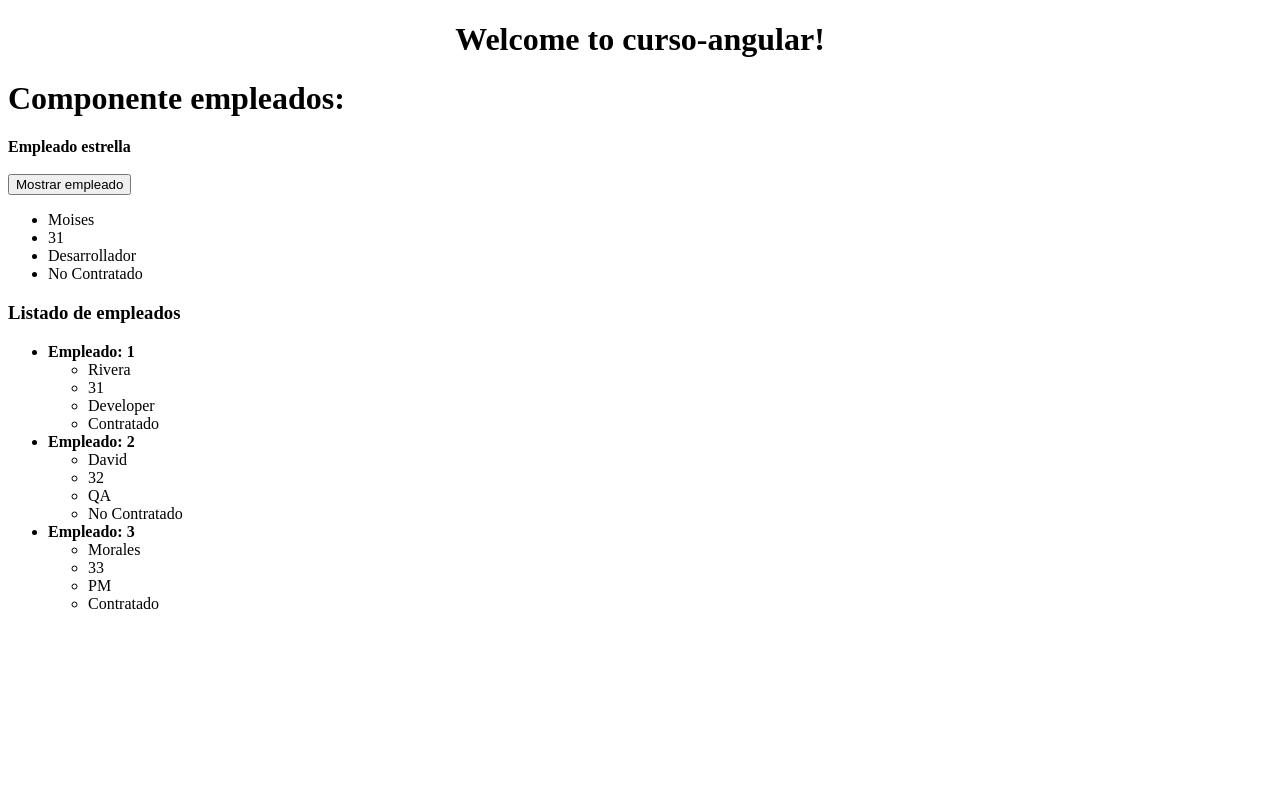
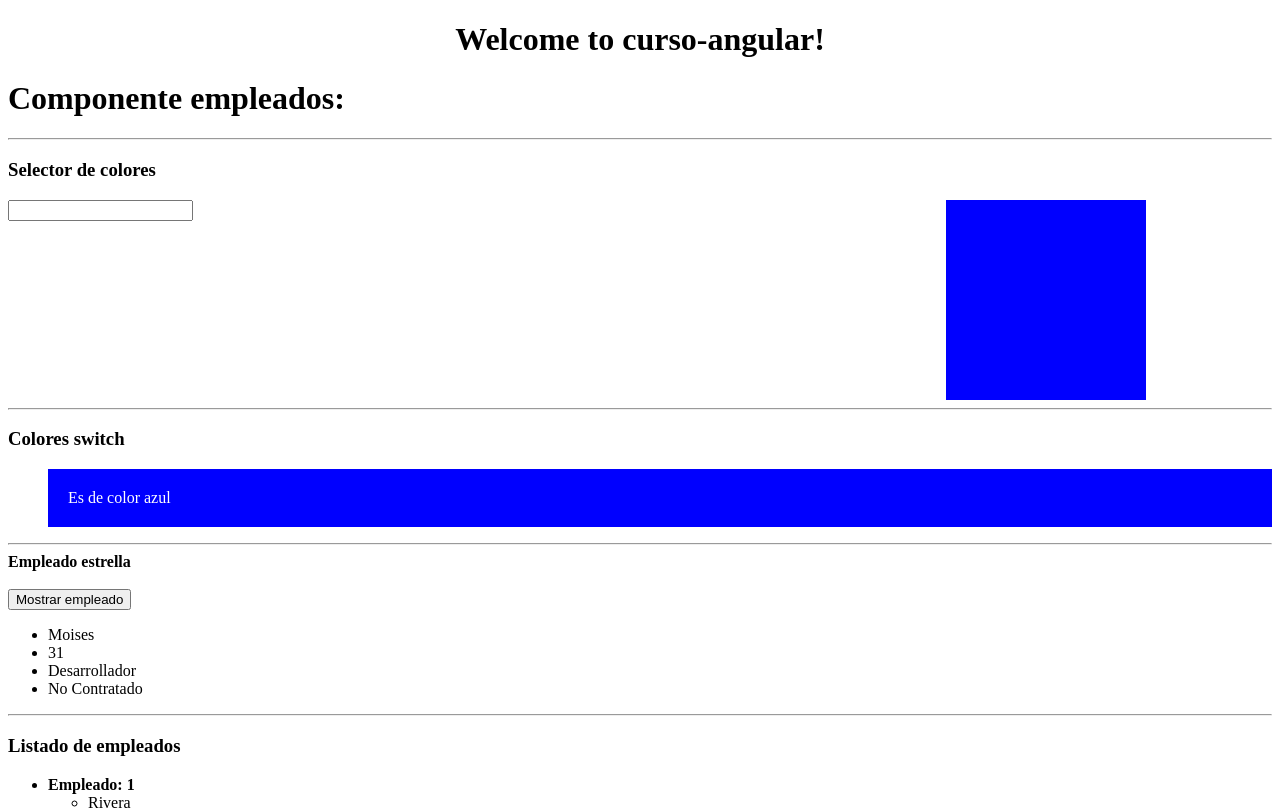
Before and after one commit to MDavidMR/curso-angular, an Angular app: page / in a window 1280 px wide. Shown: the top 810 px of the page. Built offline with nearby package versions, Linux system fonts and the light colour scheme.

Commit message:
27. Two way to data-binding

```diff
--- a/src/app/app.module.ts
+++ b/src/app/app.module.ts
@@ -1,6 +1,6 @@
 import { BrowserModule } from '@angular/platform-browser';
 import { NgModule } from '@angular/core';
-
+import { FormsModule } from '@angular/forms';
 import { AppRoutingModule } from './app-routing.module';
 import { AppComponent } from './app.component';
 import { FrutaComponent } from './fruta/fruta.component';
@@ -14,7 +14,8 @@ import { EmpleadoComponent } from './empleado/empleado.component';
   ],
   imports: [
     BrowserModule,
-    AppRoutingModule
+    AppRoutingModule,
+    FormsModule
   ],
   providers: [],
   bootstrap: [AppComponent]
--- a/src/app/empleado/empleado.component.html
+++ b/src/app/empleado/empleado.component.html
@@ -1,6 +1,32 @@
 <h1>
     {{titulo}}
 </h1>
+
+<hr>
+
+<h3>Selector de colores</h3>
+<input type="text" />
+<div [ngStyle]="{
+    background:color,
+    width: '200px',
+    height:'200px',
+    float: 'right',
+    'margin-right': '10%'}">
+</div>
+<div style="clear:both"></div>
+
+
+<hr>
+
+<h3>Colores switch</h3>
+<ul [ngSwitch]="color">
+    <li *ngSwitchCase="'red'" [ngStyle]="{background:color, color: 'white', padding: '20px'}">Es de color rojo</li>
+    <li *ngSwitchCase="'green'" [ngStyle]="{background:color, color: 'white', padding: '20px'}">Es de color verde</li>
+    <li *ngSwitchCase="'blue'" [ngStyle]="{background:color, color: 'white', padding: '20px'}">Es de color azul</li>
+
+</ul>
+
+<hr>
 
 <strong>Empleado estrella</strong>
 <br /><br />
@@ -31,6 +57,7 @@
     </ul>
 </div>
 
+<hr>
 <h3>Listado de empleados</h3>
 <ul>
     <li *ngFor="let empleado of trabajadores; let i = index">
--- a/src/app/empleado/empleado.component.ts
+++ b/src/app/empleado/empleado.component.ts
@@ -9,8 +9,9 @@ import { Empleado } from './empleado';
 export class EmpleadoComponent {
     public titulo = 'Componente empleados: ';
     public empleado: Empleado;
-    public trabajadores:Array<Empleado>;
-    public trabajadorExterno:boolean;
+    public trabajadores: Array<Empleado>;
+    public trabajadorExterno: boolean;
+    public color: string;
 
     constructor() {
         this.empleado = new Empleado('Moises', 31, 'Desarrollador', false);
@@ -21,6 +22,7 @@ export class EmpleadoComponent {
         ]
 
         this.trabajadorExterno = false;
+        this.color = 'blue';
     }
 
     ngOnInit() {
@@ -28,7 +30,7 @@ export class EmpleadoComponent {
 
     }
 
-    cambiarExterno(externo){
+    cambiarExterno(externo) {
         this.trabajadorExterno = externo;
     }
 
```
